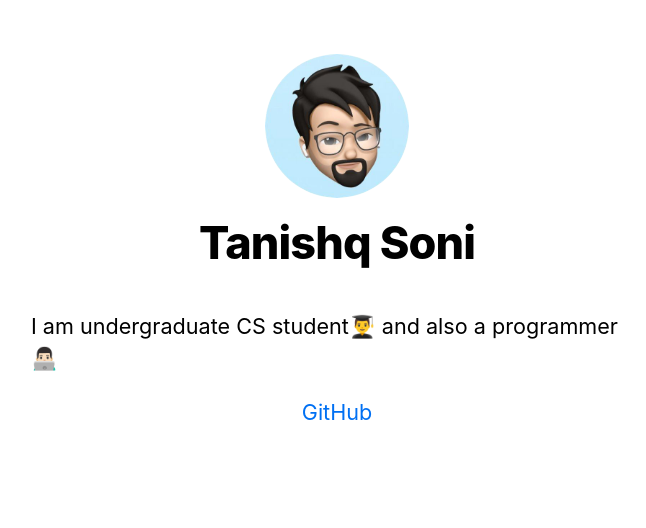
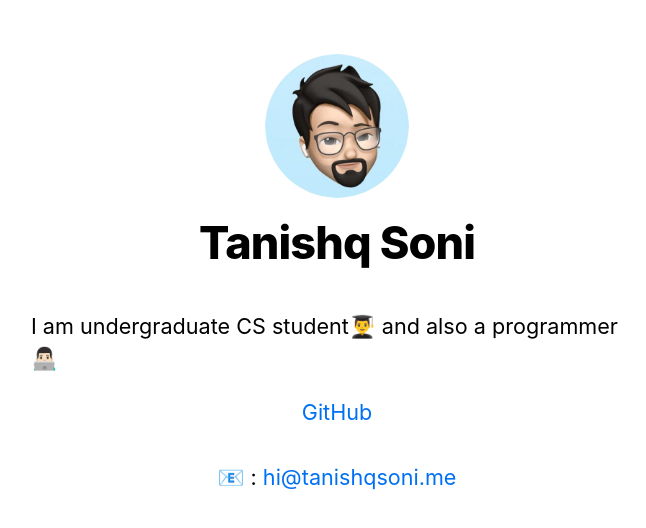
Before and after one commit to tanishq-soni/portfolio-with-nextjs, a Next.js app: page / in a window 1280 px wide. Shown: the top 528 px of the page, without its empty margins (303-949 px from the left). Built offline with nearby package versions, Linux system fonts and the light colour scheme.

Commit message:
added mail

```diff
--- a/pages/index.js
+++ b/pages/index.js
@@ -11,7 +11,8 @@ export default function Home() {
       </Head>
       <section className={utilStyles.headingMd}>
         <p>I am undergraduate CS student👨‍🎓 and also a programmer👨🏻‍💻</p>
-        <center><a href="https://github.com/tanishq-soni">GitHub</a></center>
+        <center><a href="https://github.com/tanishq-soni">GitHub</a><br></br>
+        <br></br>📧 : <a href="mailto:hi@tanishqsoni.me">hi@tanishqsoni.me</a></center>
       </section>
     </Layout>
   )
```
